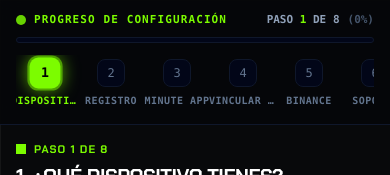
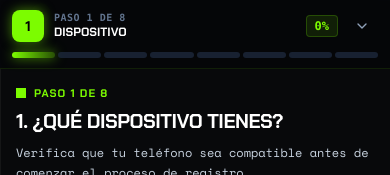
Before and after one commit to Daniela1813/landing-page-KGEN, a React (Vite) app: page / in a window 390 px wide. Shown: the top 175 px of the page. Built offline with nearby package versions, Linux system fonts and the light colour scheme.

Commit message:
feat: Stepper rediseñado con nodos conectados, barra segmentada, animaciones cyberpunk y layout mobile compacto

```diff
--- a/src/components/Stepper.jsx
+++ b/src/components/Stepper.jsx
@@ -1,51 +1,86 @@
-import React from 'react';
+import React, { useState } from 'react';
 import { REFERRAL_CONFIG } from '../config/referralConfig';
+import { Check, Lock, ChevronDown, ChevronUp } from 'lucide-react';
 
 export const Stepper = ({ currentStep, onSelectStep }) => {
+  const [expanded, setExpanded] = useState(false);
   const steps = REFERRAL_CONFIG.steps;
   const totalSteps = steps.length;
+  const completedSteps = Math.min(currentStep - 1, totalSteps);
   const progressPercent = Math.min(100, Math.max(0, ((currentStep - 1) / (totalSteps - 1)) * 100));
 
   const shortTitles = [
     "Dispositivo",
     "Registro",
     "Minute App",
-    "Vincular Minute",
+    "Vincular",
     "Binance",
     "Soporte",
     "Comunidad",
-    "Preguntas FAQ"
+    "FAQ"
   ];
 
+  const stepIcons = ["📱", "📝", "⬇️", "🔗", "💰", "🛠️", "🎉", "❓"];
+
   return (
-    <nav className="sticky top-0 z-40 bg-[#060709]/90 backdrop-blur-md border-b border-slate-900 px-4 py-3 transition-all">
-      <div className="max-w-4xl mx-auto">
+    <nav className="sticky top-0 z-40 bg-[#060709]/95 backdrop-blur-xl border-b border-[#7cfc00]/10 transition-all duration-300">
+      <div className="max-w-4xl mx-auto px-3 sm:px-4">
 
-        {/* Header Superior */}
-        <div className="flex items-center justify-between mb-2">
-          <div className="flex items-center gap-2">
-            <span className="w-2.5 h-2.5 rounded-full bg-[#7cfc00] animate-pulse" />
-            <span className="text-[11px] font-mono font-extrabold uppercase tracking-widest text-[#7cfc00]">
-              PROGRESO DE CONFIGURACIÓN
+        {/* ═══ TOP BAR: Progress info + expand toggle ═══ */}
+        <div className="flex items-center justify-between py-2.5 sm:py-3">
+
+          {/* Left: Step counter */}
+          <div className="flex items-center gap-2.5">
+            <div className="relative">
+              <div className="w-8 h-8 sm:w-9 sm:h-9 rounded-lg bg-[#7cfc00] flex items-center justify-center shadow-[0_0_12px_rgba(124,252,0,0.5)]">
+                <span className="text-black font-black text-sm sm:text-base font-kgen-title">
+                  {Math.min(currentStep, totalSteps)}
+                </span>
+              </div>
+              {currentStep <= totalSteps && (
+                <span className="absolute -top-0.5 -right-0.5 w-2.5 h-2.5 bg-[#7cfc00] rounded-full animate-ping opacity-75" />
+              )}
+            </div>
+            <div className="flex flex-col">
+              <span className="text-[10px] sm:text-[11px] font-mono font-bold text-slate-500 uppercase tracking-wider leading-none">
+                Paso {Math.min(currentStep, totalSteps)} de {totalSteps}
+              </span>
+              <span className="text-xs sm:text-sm font-kgen-title font-extrabold text-white uppercase truncate max-w-[140px] sm:max-w-none leading-tight mt-0.5">
+                {shortTitles[Math.min(currentStep, totalSteps) - 1] || "Completado"}
+              </span>
+            </div>
+          </div>
+
+          {/* Center: Percentage badge */}
+          <div className="hidden sm:flex items-center gap-2">
+            <div className="px-3 py-1 rounded-md bg-[#7cfc00]/10 border border-[#7cfc00]/20">
+              <span className="text-[#7cfc00] font-mono font-black text-sm">
+                {Math.round(progressPercent)}%
+              </span>
+            </div>
+            <span className="text-[10px] font-mono text-slate-600 uppercase">
+              completado
             </span>
           </div>
 
-          <div className="text-[11px] font-mono font-bold text-slate-400">
-            PASO <span className="text-[#7cfc00] font-black">{Math.min(currentStep, totalSteps)}</span> DE {totalSteps}
-            <span className="text-slate-600 ml-2">({Math.round(progressPercent)}%)</span>
+          {/* Right: Expand toggle + mobile percentage */}
+          <div className="flex items-center gap-2">
+            <span className="sm:hidden text-[#7cfc00] font-mono font-black text-xs px-2 py-0.5 rounded bg-[#7cfc00]/10 border border-[#7cfc00]/20">
+              {Math.round(progressPercent)}%
+            </span>
+            <button
+              onClick={() => setExpanded(!expanded)}
+              className="flex items-center gap-1 px-2 py-1.5 rounded-lg text-slate-400 hover:text-[#7cfc00] hover:bg-[#7cfc00]/5 transition-all text-[10px] sm:text-[11px] font-mono font-bold uppercase tracking-wider"
+              aria-label={expanded ? "Colapsar pasos" : "Ver todos los pasos"}
+            >
+              <span className="hidden sm:inline">{expanded ? 'OCULTAR' : 'VER PASOS'}</span>
+              {expanded ? <ChevronUp className="w-4 h-4" /> : <ChevronDown className="w-4 h-4" />}
+            </button>
           </div>
         </div>
 
-        {/* Barra de Progreso */}
-        <div className="relative w-full bg-slate-950 h-1.5 rounded-full mb-3 overflow-hidden border border-slate-900">
-          <div
-            className="bg-[#7cfc00] h-full transition-all duration-500 ease-out shadow-[0_0_12px_#7cfc00]"
-            style={{ width: `${progressPercent}%` }}
-          />
-        </div>
-
-        {/* Lista de Pasos */}
-        <div className="flex items-center justify-between overflow-x-auto no-scrollbar py-1 gap-2">
+        {/* ═══ SEGMENTED PROGRESS BAR ═══ */}
+        <div className="flex gap-[3px] pb-2.5 sm:pb-3">
           {steps.map((step, idx) => {
             const stepNum = step.number;
             const isCompleted = currentStep > stepNum;
@@ -55,36 +90,168 @@ export const Stepper = ({ currentStep, onSelectStep }) => {
               <button
                 key={stepNum}
                 onClick={() => onSelectStep(stepNum)}
-                className="flex flex-col items-center gap-1.5 min-w-[58px] sm:min-w-[72px] group focus:outline-none transition-all"
+                className="flex-1 group relative focus:outline-none"
+                aria-label={`Ir al paso ${stepNum}: ${shortTitles[idx]}`}
               >
                 <div
-                  className={`w-7 h-7 sm:w-8 sm:h-8 rounded-lg flex items-center justify-center text-xs font-mono transition-all duration-300 ${
+                  className={`h-1.5 sm:h-2 rounded-full transition-all duration-500 ease-out ${
                     isCompleted
-                      ? 'bg-[#7cfc00] text-black font-extrabold shadow-[0_0_10px_rgba(124,252,0,0.4)]'
+                      ? 'bg-[#7cfc00] shadow-[0_0_8px_rgba(124,252,0,0.4)]'
                       : isCurrent
-                      ? 'bg-[#7cfc00] text-black font-black scale-110 shadow-[0_0_16px_rgba(124,252,0,0.8)] ring-2 ring-[#7cfc00]/50'
-                      : 'bg-slate-950 text-slate-500 border border-slate-900 group-hover:border-[#7cfc00]/40 group-hover:text-slate-200'
+                      ? 'bg-gradient-to-r from-[#7cfc00] to-[#7cfc00]/30 shadow-[0_0_12px_rgba(124,252,0,0.6)]'
+                      : 'bg-slate-800/80 group-hover:bg-slate-700'
+                  }`}
+                />
+                {/* Tooltip on hover (desktop) */}
+                <div className="absolute -bottom-7 left-1/2 -translate-x-1/2 hidden group-hover:sm:block whitespace-nowrap z-50">
+                  <span className="text-[9px] font-mono font-bold text-[#7cfc00] bg-[#0a0d12] border border-[#7cfc00]/30 px-2 py-0.5 rounded shadow-lg">
+                    {shortTitles[idx]}
+                  </span>
+                </div>
+              </button>
+            );
+          })}
+        </div>
+
+        {/* ═══ EXPANDED: Full step navigator ═══ */}
+        <div
+          className={`overflow-hidden transition-all duration-400 ease-in-out ${
+            expanded ? 'max-h-[600px] opacity-100 pb-3' : 'max-h-0 opacity-0'
           }`}
         >
-                  {isCompleted ? '✓' : stepNum}
+          <div className="border-t border-slate-800/50 pt-3">
+
+            {/* Desktop: Horizontal node layout */}
+            <div className="hidden sm:flex items-start justify-between relative">
+              {/* Connecting line behind nodes */}
+              <div className="absolute top-[18px] left-[24px] right-[24px] h-[2px] bg-slate-800 z-0" />
+              <div
+                className="absolute top-[18px] left-[24px] h-[2px] bg-[#7cfc00] z-[1] transition-all duration-700 ease-out shadow-[0_0_8px_rgba(124,252,0,0.5)]"
+                style={{
+                  width: `calc(${((completedSteps) / (totalSteps - 1)) * 100}% - 0px)`
+                }}
+              />
+
+              {steps.map((step, idx) => {
+                const stepNum = step.number;
+                const isCompleted = currentStep > stepNum;
+                const isCurrent = currentStep === stepNum;
+                const isFuture = currentStep < stepNum;
+
+                return (
+                  <button
+                    key={stepNum}
+                    onClick={() => onSelectStep(stepNum)}
+                    className="relative z-10 flex flex-col items-center gap-2 group focus:outline-none w-[72px]"
+                  >
+                    {/* Node circle */}
+                    <div
+                      className={`w-9 h-9 rounded-xl flex items-center justify-center text-sm transition-all duration-300 ${
+                        isCompleted
+                          ? 'bg-[#7cfc00] text-black shadow-[0_0_12px_rgba(124,252,0,0.4)] group-hover:shadow-[0_0_20px_rgba(124,252,0,0.6)]'
+                          : isCurrent
+                          ? 'bg-[#7cfc00] text-black shadow-[0_0_20px_rgba(124,252,0,0.7)] ring-[3px] ring-[#7cfc00]/30 scale-110'
+                          : 'bg-slate-900 text-slate-500 border border-slate-700 group-hover:border-[#7cfc00]/40 group-hover:text-slate-300'
+                      }`}
+                    >
+                      {isCompleted ? (
+                        <Check className="w-4 h-4 stroke-[3]" />
+                      ) : isFuture ? (
+                        <Lock className="w-3.5 h-3.5" />
+                      ) : (
+                        <span className="font-black font-kgen-title">{stepNum}</span>
+                      )}
                     </div>
 
+                    {/* Pulsing ring for current */}
+                    {isCurrent && (
+                      <div className="absolute top-0 left-1/2 -translate-x-1/2 w-9 h-9 rounded-xl border-2 border-[#7cfc00] animate-ping opacity-30" />
+                    )}
+
+                    {/* Label */}
                     <span
-                  className={`text-[10px] font-mono uppercase font-bold tracking-wider truncate max-w-[68px] text-center transition-colors ${
+                      className={`text-[10px] font-kgen-title font-bold uppercase text-center leading-tight transition-colors max-w-[68px] ${
                         isCurrent
-                      ? 'text-[#7cfc00] font-black'
+                          ? 'text-[#7cfc00]'
                           : isCompleted
-                      ? 'text-[#7cfc00]/80'
+                          ? 'text-[#7cfc00]/70'
                           : 'text-slate-500 group-hover:text-slate-300'
                       }`}
                     >
-                  {shortTitles[idx] || `Paso ${stepNum}`}
+                      {shortTitles[idx]}
                     </span>
                   </button>
                 );
               })}
             </div>
 
+            {/* Mobile: Compact vertical list */}
+            <div className="sm:hidden grid grid-cols-2 gap-1.5">
+              {steps.map((step, idx) => {
+                const stepNum = step.number;
+                const isCompleted = currentStep > stepNum;
+                const isCurrent = currentStep === stepNum;
+
+                return (
+                  <button
+                    key={stepNum}
+                    onClick={() => onSelectStep(stepNum)}
+                    className={`flex items-center gap-2 px-2.5 py-2 rounded-lg transition-all text-left ${
+                      isCurrent
+                        ? 'bg-[#7cfc00]/15 border border-[#7cfc00]/30'
+                        : isCompleted
+                        ? 'bg-slate-900/50 border border-slate-800/50'
+                        : 'bg-slate-950/30 border border-slate-900/30'
+                    }`}
+                  >
+                    {/* Mini node */}
+                    <div
+                      className={`w-6 h-6 rounded-md flex items-center justify-center text-[10px] shrink-0 transition-all ${
+                        isCompleted
+                          ? 'bg-[#7cfc00] text-black'
+                          : isCurrent
+                          ? 'bg-[#7cfc00] text-black shadow-[0_0_10px_rgba(124,252,0,0.5)]'
+                          : 'bg-slate-800 text-slate-500 border border-slate-700'
+                      }`}
+                    >
+                      {isCompleted ? (
+                        <Check className="w-3 h-3 stroke-[3]" />
+                      ) : (
+                        <span className="font-black font-kgen-title">{stepNum}</span>
+                      )}
+                    </div>
+
+                    {/* Label */}
+                    <div className="flex flex-col min-w-0">
+                      <span
+                        className={`text-[10px] font-kgen-title font-bold uppercase truncate leading-tight ${
+                          isCurrent
+                            ? 'text-[#7cfc00]'
+                            : isCompleted
+                            ? 'text-[#7cfc00]/60'
+                            : 'text-slate-500'
+                        }`}
+                      >
+                        {shortTitles[idx]}
+                      </span>
+                      {isCurrent && (
+                        <span className="text-[8px] font-mono text-[#7cfc00]/60 uppercase">
+                          ● Actual
+                        </span>
+                      )}
+                    </div>
+
+                    {/* Emoji icon */}
+                    <span className="text-xs ml-auto shrink-0 opacity-60">
+                      {stepIcons[idx]}
+                    </span>
+                  </button>
+                );
+              })}
+            </div>
+          </div>
+        </div>
+
       </div>
     </nav>
   );
```
Lines whose indentation alone changed are shown as unchanged.
